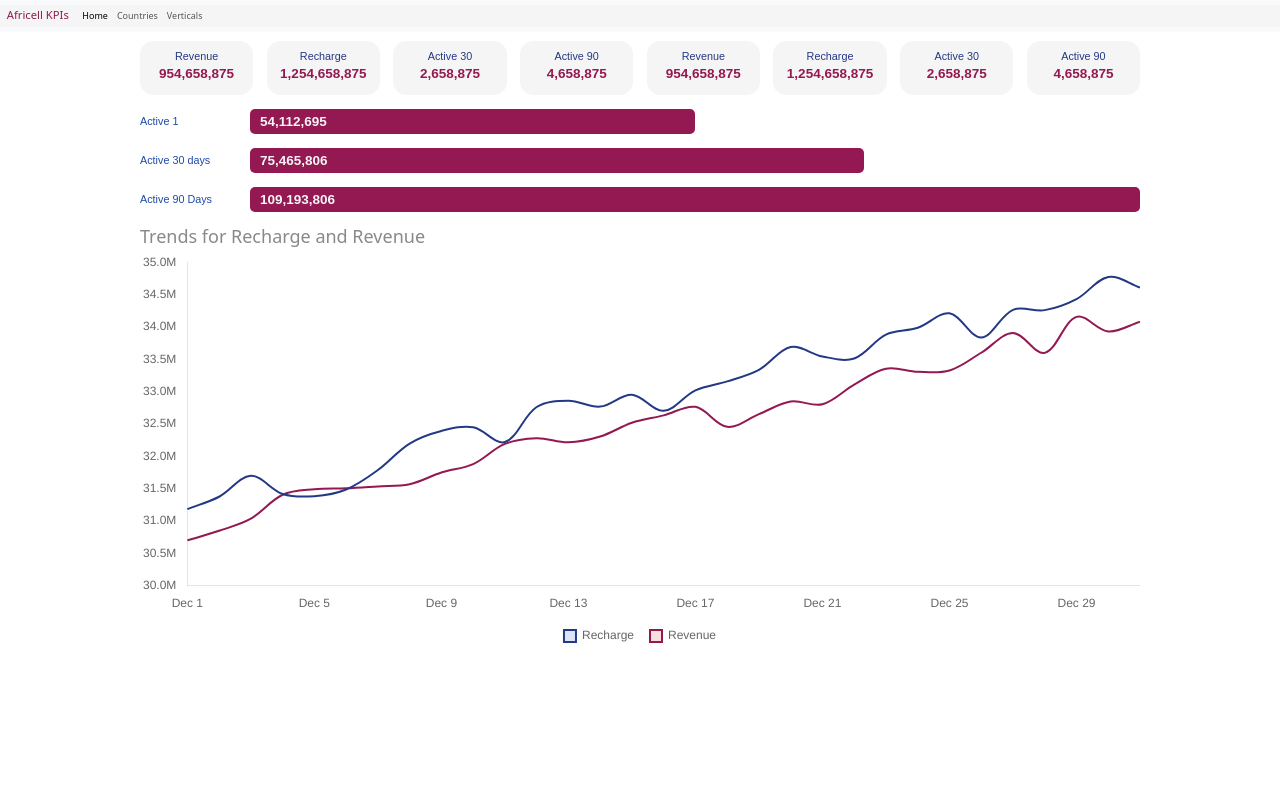
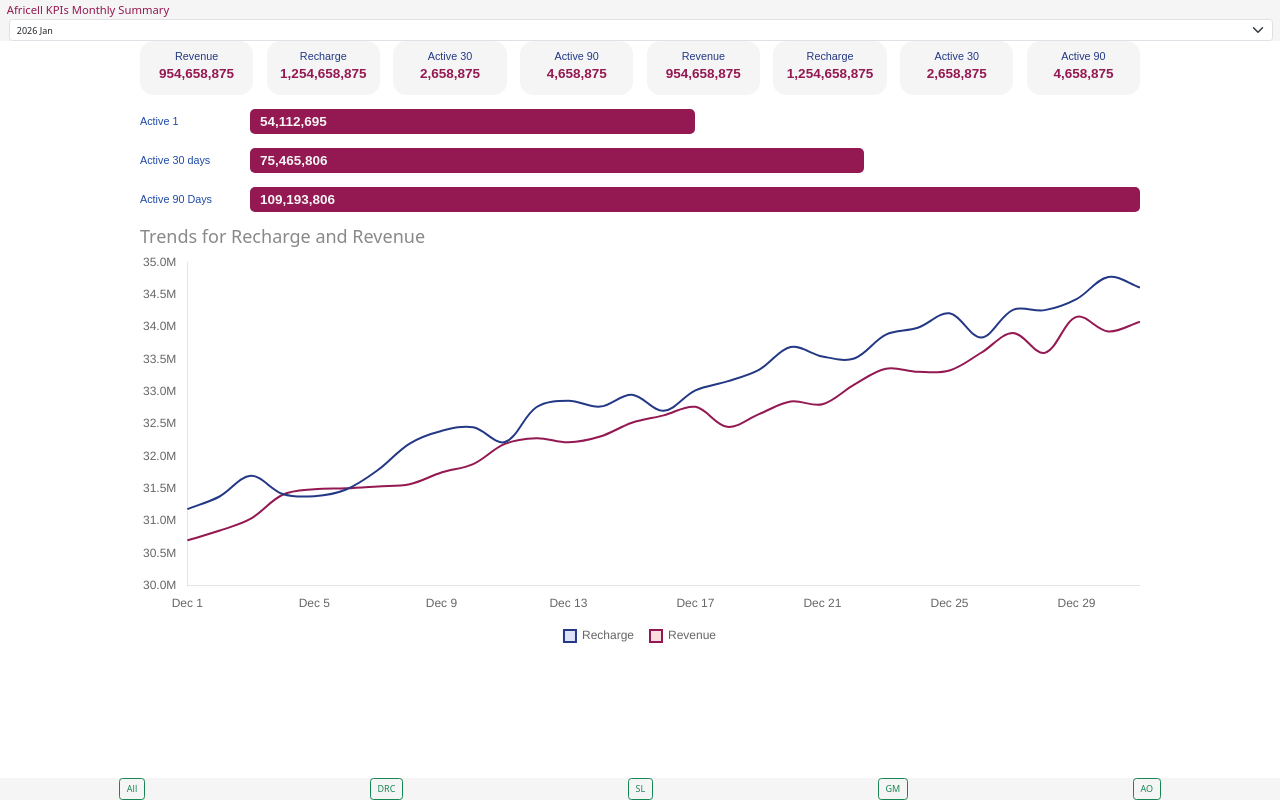
Before and after one commit to peterchallita-coder/TestKPIs, a plain HTML site: page index.html in a window 1280 px wide. Drawn offline with nearby package versions, Linux system fonts and the light colour scheme.

Commit message:
Update index.html

```diff
--- a/index.html
+++ b/index.html
@@ -13,26 +13,15 @@
 
 <body>
     <div class="page">
-        <nav class="navbar navbar-expand-md bg-body-tertiary">
-            <div class="container-fluid">
-                <a class="navbar-brand" href="#">Africell KPIs</a>
-                <button class="navbar-toggler" type="button" data-bs-toggle="collapse" data-bs-target="#navbarNav"
-                    aria-controls="navbarNav" aria-expanded="false" aria-label="Toggle navigation">
-                    <span class="navbar-toggler-icon"></span>
-                </button>
-                <div class="collapse navbar-collapse" id="navbarNav">
-                    <ul class="navbar-nav">
-                        <li class="nav-item">
-                            <a class="nav-link active" aria-current="page" href="#">Home</a>
-                        </li>
-                        <li class="nav-item">
-                            <a class="nav-link" href="#">Countries</a>
-                        </li>
-                        <li class="nav-item">
-                            <a class="nav-link" href="#">Verticals</a>
-                        </li>
-                    </ul>
-                </div>
+        <nav class="navbar bg-body-tertiary">
+            <div class="container-fluid HeaderUsed">
+                <span class="navbar-brand mb-0 me-2 h1">Africell KPIs Monthly Summary</span>
+
+                <select class="form-select mb-auto ms-1 SelectMonth">
+                    <option value="1">2026 Jan</option>
+                    <option value="2">2025 Dec</option>
+                    <option value="3">2025 Nov</option>
+                </select>
             </div>
         </nav>
         <div id="KPIDashboard">
@@ -104,6 +93,15 @@
                 <canvas id="trendChart" height="120"></canvas>
             </div>
         </div>
+        <nav class="navbar bg-body-tertiary">
+            <form class="container-fluid justify-content-start DivOperations">
+                <button class="btn btn-outline-success mx-auto btnOperation" type="button">All</button>
+                <button class="btn btn-outline-success mx-auto btnOperation" type="button">DRC</button>
+                <button class="btn btn-outline-success mx-auto btnOperation" type="button">SL</button>
+                <button class="btn btn-outline-success mx-auto btnOperation" type="button">GM</button>
+                <button class="btn btn-outline-success mx-auto btnOperation" type="button">AO</button>
+            </form>
+        </nav>
     </div>
     <script src="https://cdn.jsdelivr.net/npm/bootstrap@5.3.8/dist/js/bootstrap.bundle.min.js"
         integrity="sha384-FKyoEForCGlyvwx9Hj09JcYn3nv7wiPVlz7YYwJrWVcXK/BmnVDxM+D2scQbITxI"
```
